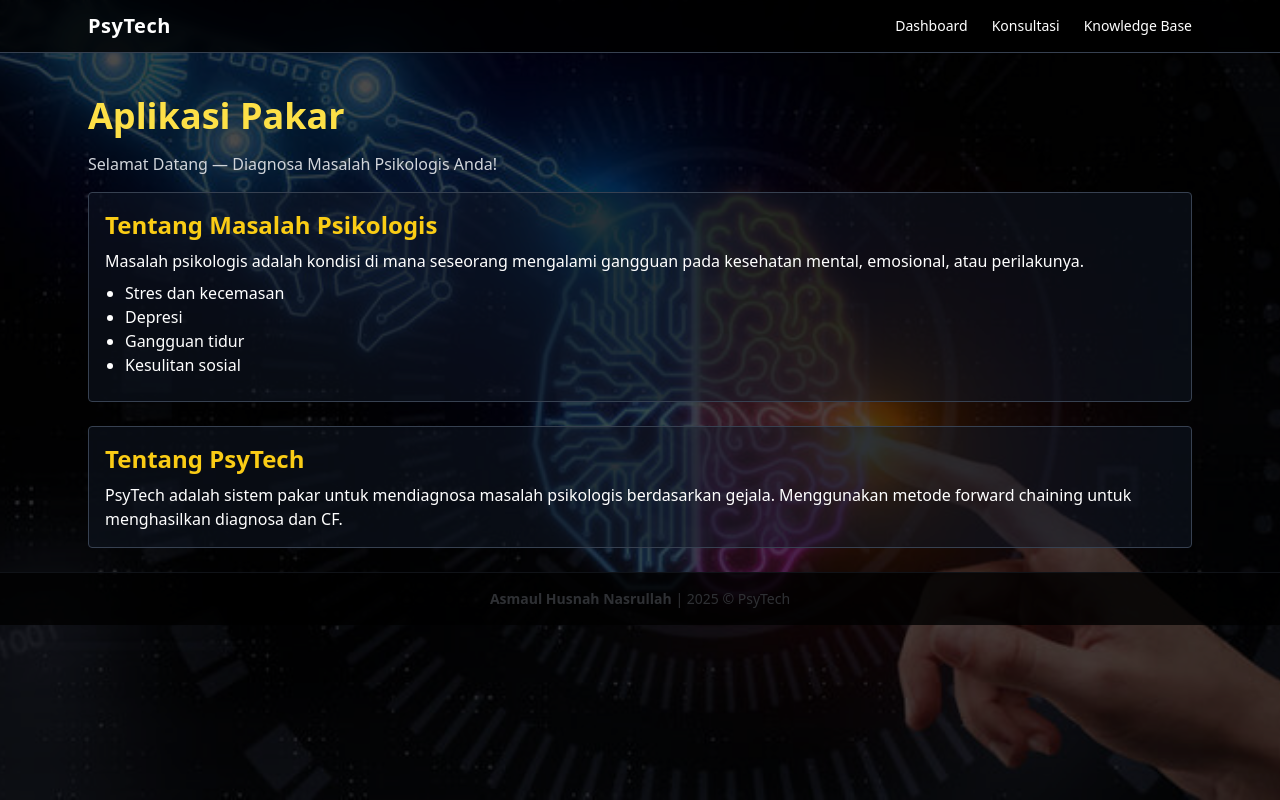
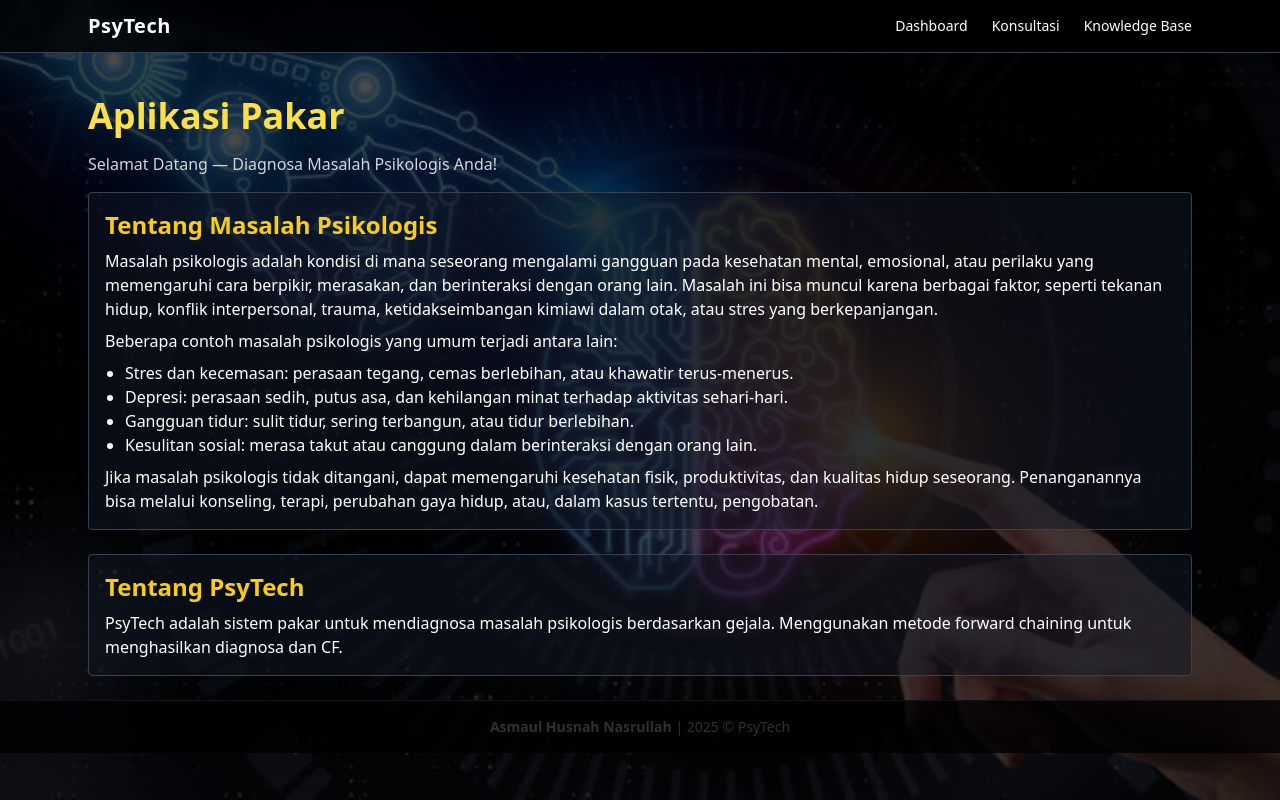
Before and after one commit to asmaulhusnel/ExpertSystem-PsyTech, a React (Vite) app: page / in a window 1280 px wide. Built offline with nearby package versions, Linux system fonts and the light colour scheme.

Commit message:
Update App.jsx

```diff
--- a/src/App.jsx
+++ b/src/App.jsx
@@ -157,17 +157,21 @@ export default function App() {
             <h1 className="text-4xl font-bold mb-4 text-yellow-300">Aplikasi Pakar</h1>
             <p className="mb-4 text-gray-300">Selamat Datang — Diagnosa Masalah Psikologis Anda!</p>
 
+           {/* Penjelasan Masalah Psikologis */}
             <div className="mb-6 p-4 bg-gray-900/50 rounded border border-gray-700">
               <h2 className="text-2xl font-semibold mb-2 text-yellow-400">Tentang Masalah Psikologis</h2>
               <p className="mb-2">
-                Masalah psikologis adalah kondisi di mana seseorang mengalami gangguan pada kesehatan mental, emosional, atau perilakunya.
+                Masalah psikologis adalah kondisi di mana seseorang mengalami gangguan pada kesehatan mental, emosional, atau perilaku yang memengaruhi cara berpikir, merasakan, dan berinteraksi dengan orang lain. Masalah ini bisa muncul karena berbagai faktor, seperti tekanan hidup, konflik interpersonal, trauma, ketidakseimbangan kimiawi dalam otak, atau stres yang berkepanjangan.</p>
+              <p className="mb-2">Beberapa contoh masalah psikologis yang umum terjadi antara lain:</p>
+              <ul className="list-disc pl-5 mb-2">
+                <li>Stres dan kecemasan: perasaan tegang, cemas berlebihan, atau khawatir terus-menerus.</li>
+                <li>Depresi: perasaan sedih, putus asa, dan kehilangan minat terhadap aktivitas sehari-hari.</li>
+                <li>Gangguan tidur: sulit tidur, sering terbangun, atau tidur berlebihan.</li>
+                <li>Kesulitan sosial: merasa takut atau canggung dalam berinteraksi dengan orang lain.</li>
+              </ul>
+              <p>
+                Jika masalah psikologis tidak ditangani, dapat memengaruhi kesehatan fisik, produktivitas, dan kualitas hidup seseorang. Penanganannya bisa melalui konseling, terapi, perubahan gaya hidup, atau, dalam kasus tertentu, pengobatan.
               </p>
-              <ul className="list-disc pl-5 mb-2">
-                <li>Stres dan kecemasan</li>
-                <li>Depresi</li>
-                <li>Gangguan tidur</li>
-                <li>Kesulitan sosial</li>
-              </ul>
             </div>
 
             <div className="mb-6 p-4 bg-gray-900/50 rounded border border-gray-700">
```
